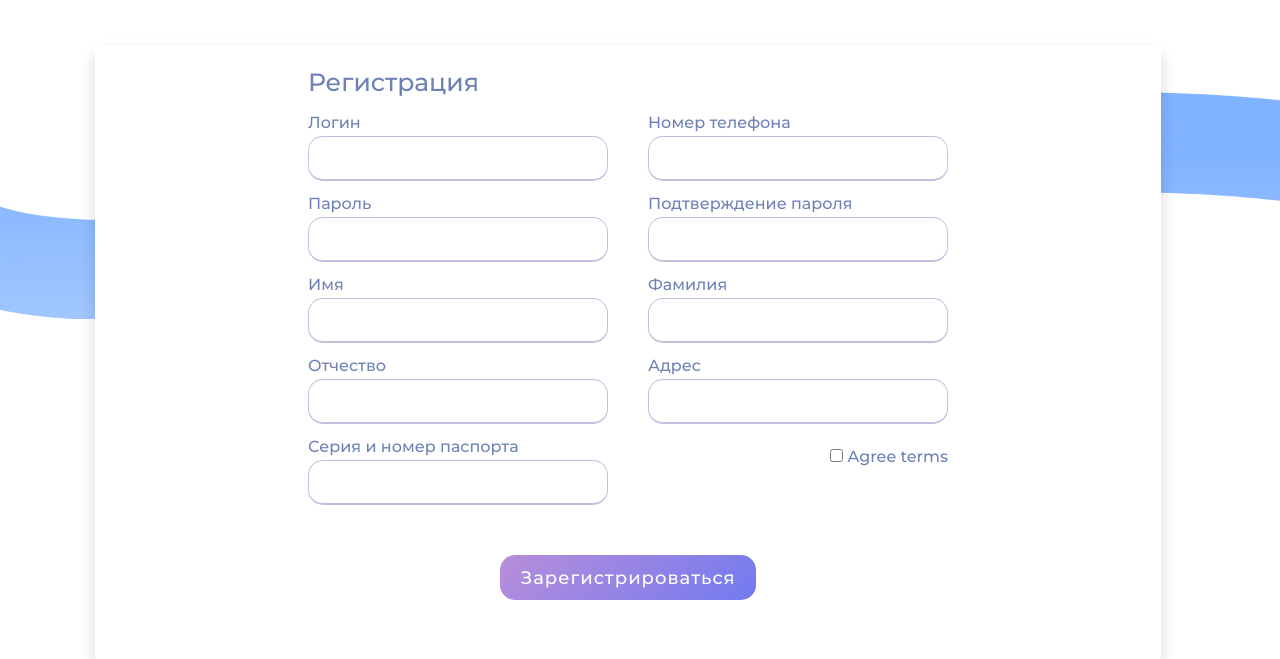
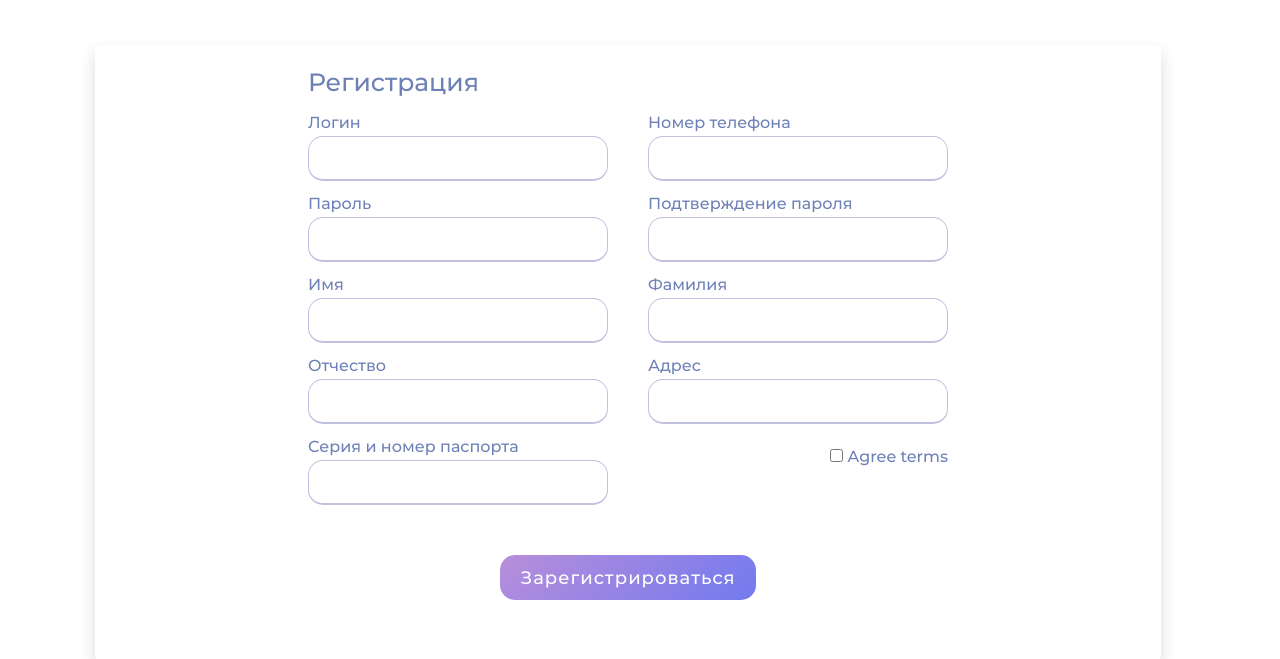
Before and after one commit to igliya/VetClinic, a Symfony app: template templates/registration/register.html.twig in a window 1280 px wide. Shown: the part 81-740 px from the top of the page. Run offline with Twig, Linux system fonts and the light colour scheme; the template is opened without the code that fills it, so the values that code supplies are empty; form fields are guessed from the names that the template uses; some libraries are stand-ins or nearby versions.

Commit message:
Show background image only on home page

```diff
--- /dev/null
+++ b/public/css/home.css
@@ -0,0 +1,4 @@
+body {
+    background-image: url(../images/bg.png);
+    background-repeat: no-repeat;
+}
--- a/public/css/style.css
+++ b/public/css/style.css
@@ -296,8 +296,6 @@ html {
 
 body {
     height: 970px;
-    background-image: url(../images/bg.png);
-    background-repeat: no-repeat;
     -moz-background-size: 100%; /* Firefox 3.6+ */
     -webkit-background-size: 100%; /* Safari 3.1+ и Chrome 4.0+ */
     -o-background-size: 100%; /* Opera 9.6+ */
--- a/templates/base.html.twig
+++ b/templates/base.html.twig
@@ -9,6 +9,7 @@
             <link href="https://cdn.jsdelivr.net/npm/bootstrap@5.0.1/dist/css/bootstrap.min.css" rel="stylesheet"
                   integrity="sha384-+0n0xVW2eSR5OomGNYDnhzAbDsOXxcvSN1TPprVMTNDbiYZCxYbOOl7+AMvyTG2x" crossorigin="anonymous">
             <link rel="stylesheet" href="{{ asset('css/style.css') }}">
+            {% block homestyles %}{% endblock %}
         {% endblock %}
     </head>
     <body>
--- a/templates/home/index.html.twig
+++ b/templates/home/index.html.twig
@@ -1,4 +1,6 @@
 {% extends 'base.html.twig' %}
+
+{% block homestyles %}<link rel="stylesheet" href="{{ asset('css/home.css') }}">{% endblock %}
 
 {% block main %}
     <!-- Home start -->
```
